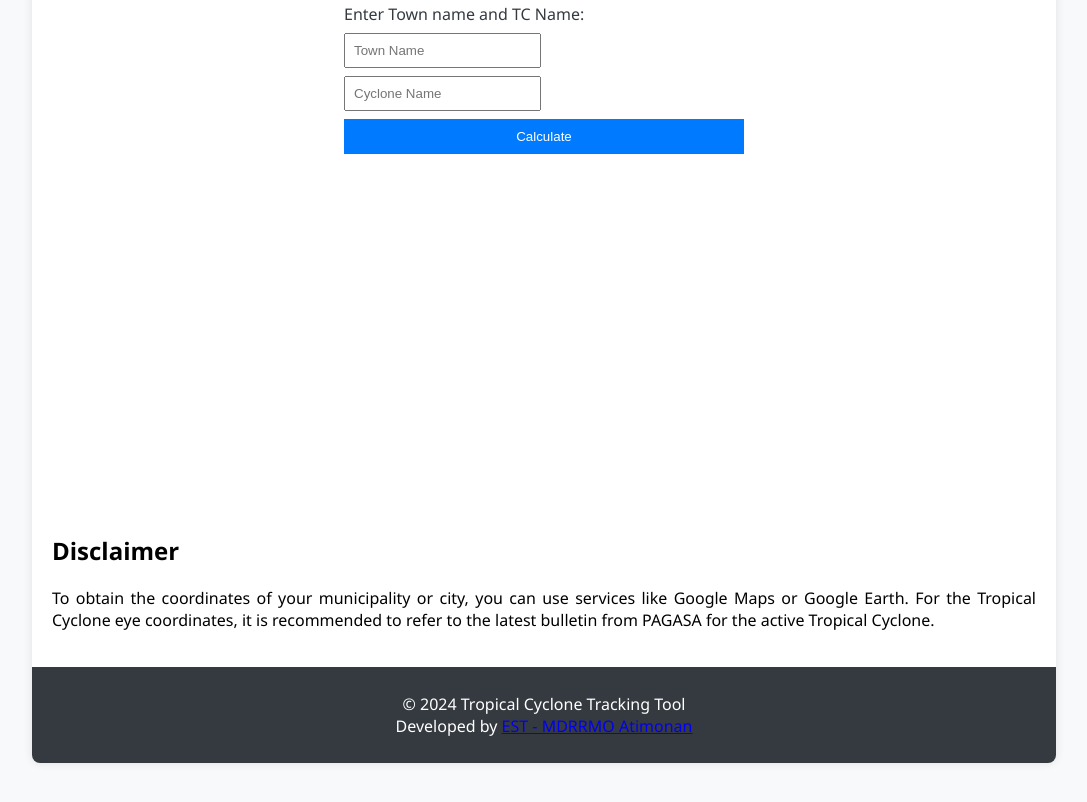
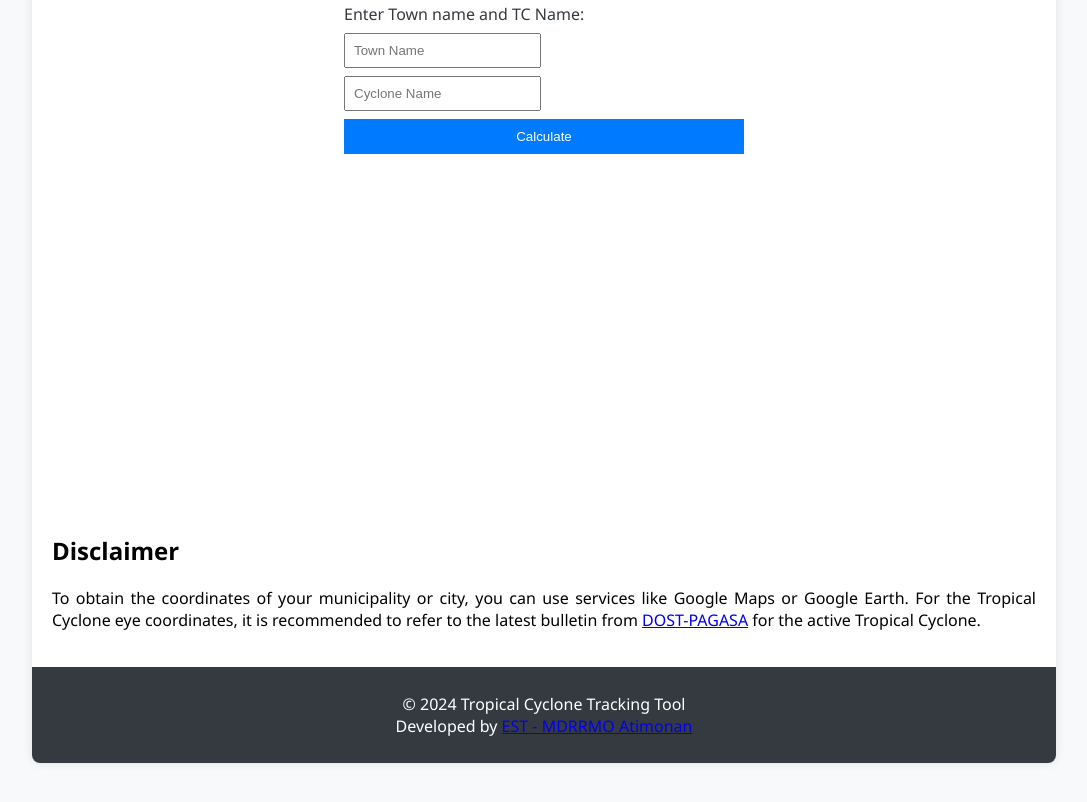
Before and after one commit to ericstierra/tc-trackingtool, a plain HTML site: page index.html in a window 1280 px wide. Shown: the part 354-1156 px from the top of the page, without its empty margins (96-1183 px from the left). Drawn offline with nearby package versions, Linux system fonts and the light colour scheme.

Commit message:
Update index.html

```diff
--- a/index.html
+++ b/index.html
@@ -47,7 +47,7 @@
     <h2>Disclaimer</h2>
     <p>
       To obtain the coordinates of your municipality or city, you can use services like Google Maps or Google Earth.
-      For the Tropical Cyclone eye coordinates, it is recommended to refer to the latest bulletin from PAGASA for the active Tropical Cyclone.
+      For the Tropical Cyclone eye coordinates, it is recommended to refer to the latest bulletin from <a href="https://www.pagasa.dost.gov.ph/tropical-cyclone/severe-weather-bulletin">DOST-PAGASA</a> for the active Tropical Cyclone.
     </p>
   </section>
 
```
